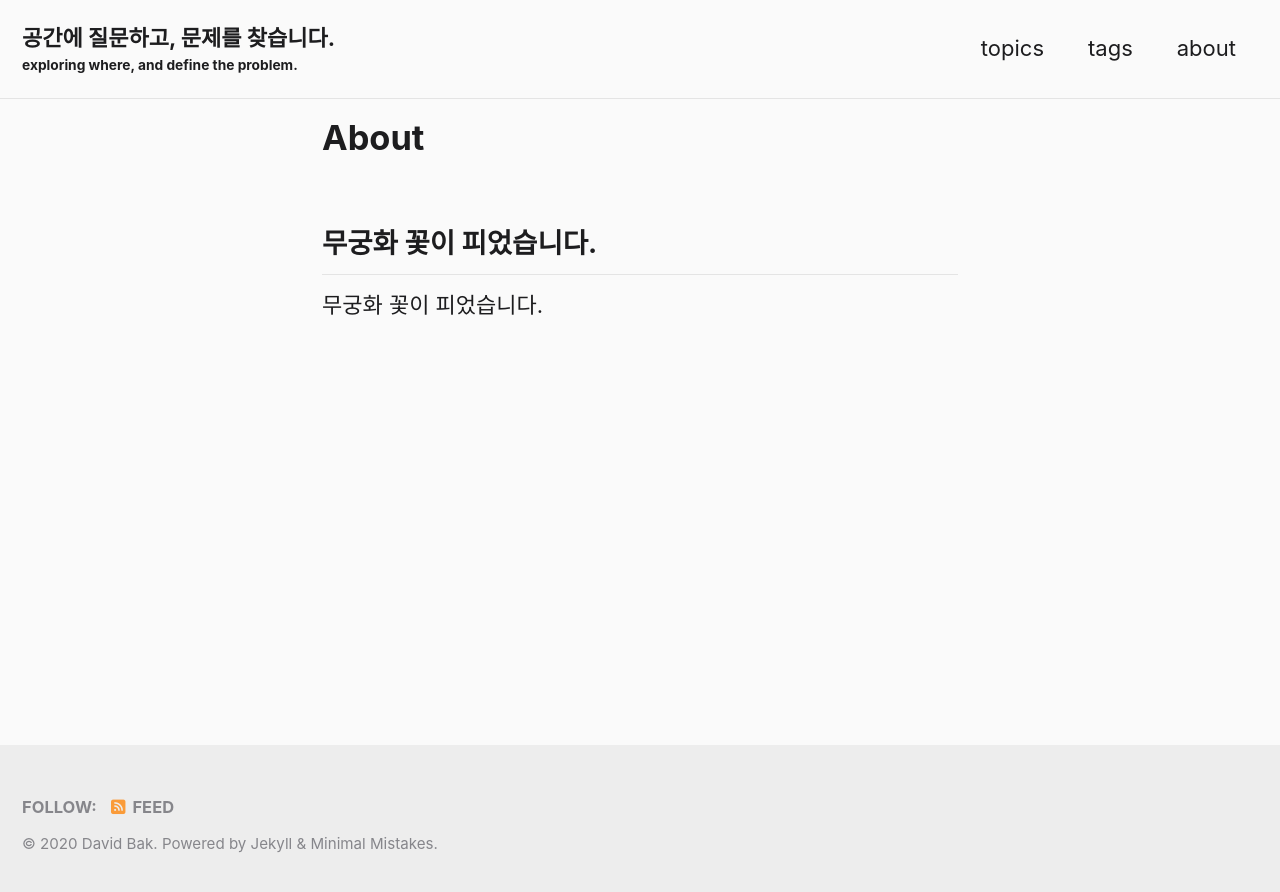
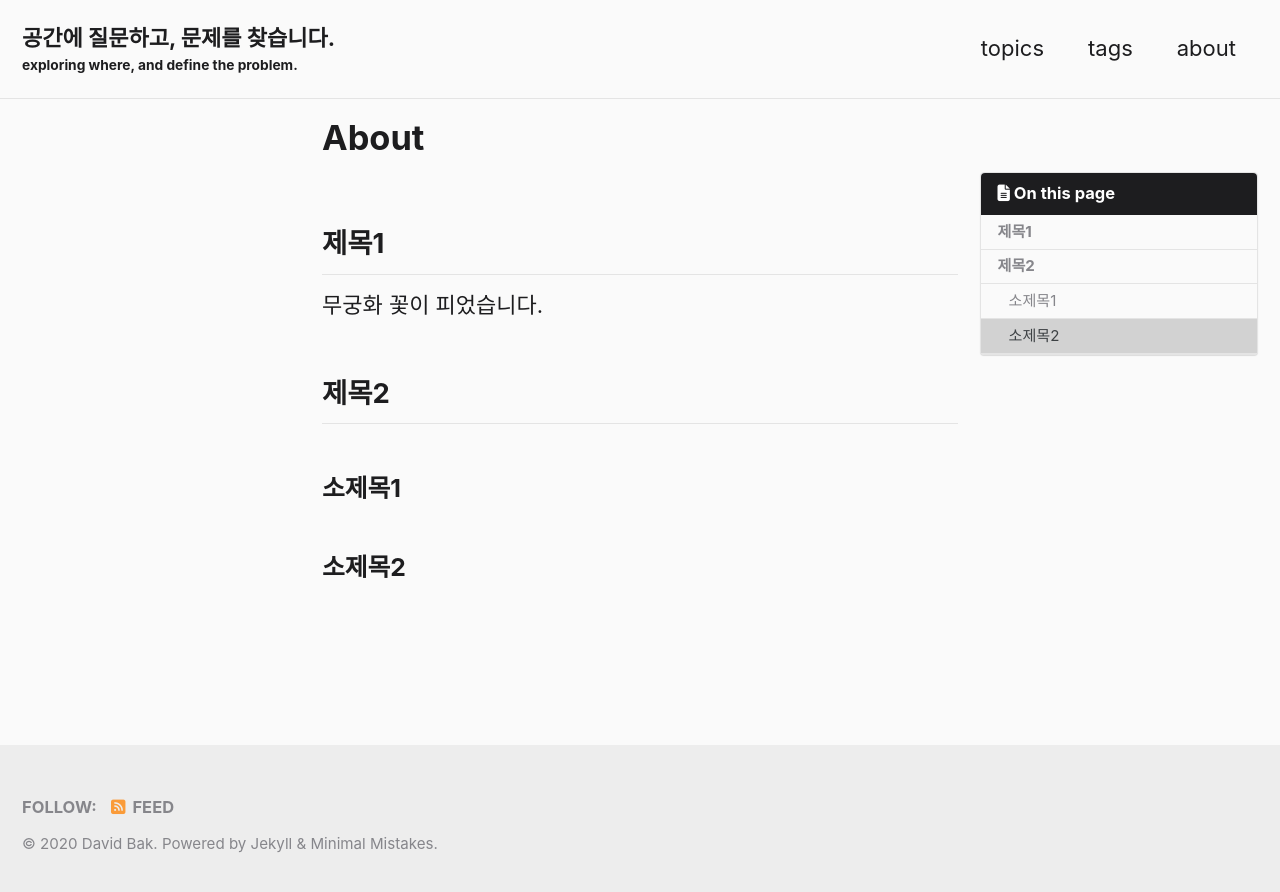
Before and after one commit to epplemint/epplemint.github.io, a Jekyll site: the page built from _pages/about.md, in a window 1280 px wide. Shown: the top 892 px of the page. Built offline with Jekyll 4.4.1, drawn with Linux system fonts in a browser that asks for light colours; cached includes are drawn as plain includes; nearby versions of some CDN libraries.

Commit message:
Update about.md

```diff
--- a/_pages/about.md
+++ b/_pages/about.md
@@ -4,8 +4,18 @@ title: "About"
 layout: single
 #excerpt: "Minimal Mistakes is a flexible two-column Jekyll theme."
 #last_modified_at: 2020-03-04T16:07:31-05:00
+toc: true
 ---
 
-## 무궁화 꽃이 피었습니다.
+## 제목1
 
 무궁화 꽃이 피었습니다.
+
+
+## 제목2
+
+
+### 소제목1
+
+
+### 소제목2
```
